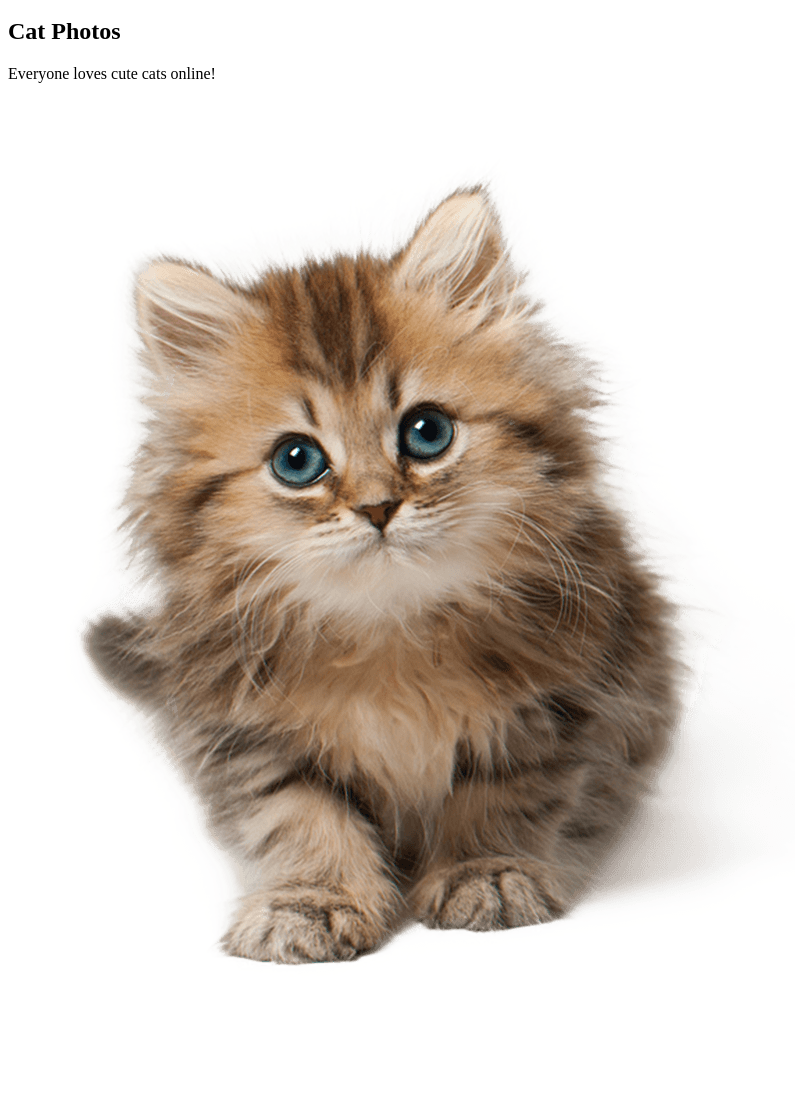
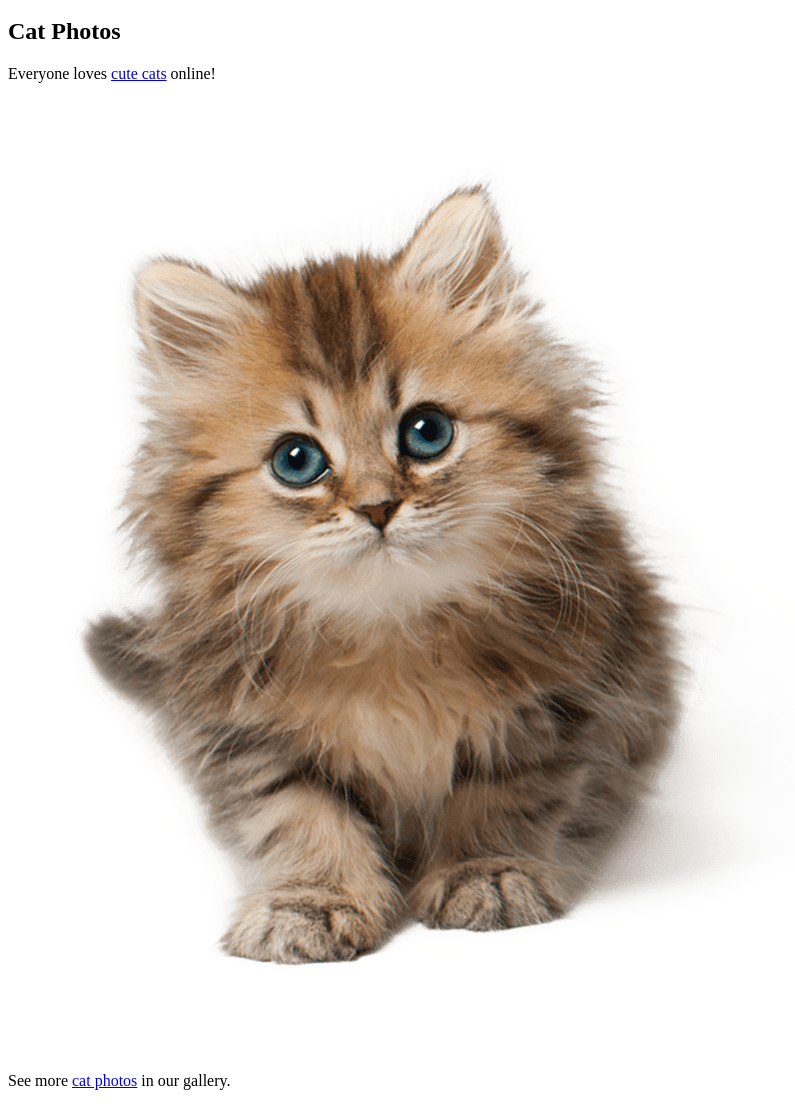
Before and after one commit to caspermartin/caspermartin.github.io, a plain HTML site: page FreeCodeCamp/Project1_CatPhotoApp/index.html in a window 1280 px wide. Shown: the part 48-1154 px from the top of the page, without its empty margins (0-795 px from the left). Before the commit the page ends 1112 px from the top, so only its background shows below. Drawn offline with Linux system fonts and the light colour scheme.

Commit message:
Update CatPhotoApp

```diff
--- a/FreeCodeCamp/Project1_CatPhotoApp/index.html
+++ b/FreeCodeCamp/Project1_CatPhotoApp/index.html
@@ -2,10 +2,28 @@
     <body>
         <main>
             <h1>CatPhotoApp</h1>
-            <h2>Cat Photos</h2>
-            <!-- TODO: Add link to Cat photos-->
-            <p>Everyone loves cute cats online!</p>
-            <img src="cat_img.png"/>
+            <!--The section element helps with SEO-->
+            <!-- Section 1 - Cat Photos-->
+            <section>
+                <h2>Cat Photos</h2>
+                <p>Everyone loves <a href="https://cdn.freecodecamp.org/curriculum/cat-photo-app/running-cats.jpg">cute cats</a> online!</p>
+                <a href="https://freecatphotoapp.com">
+                <img src="cat_img.png" alt="A cute cat."/>
+                </a>
+                <p>See more <a href="https://freecatphotoapp.com" target="_blank">cat photos</a> in our gallery.</p>
+            </section>
+            <!-- Section 2 - Cat Lists-->
+             <section>
+
+             </section>
+            <!-- Section 3 - Cat Form-->
+             <section>
+                <!--The Action attribute: The tells the form what to do with the data on submission-->
+                <form>
+
+                </form>
+
+             </section>
         </main>
     </body>
 </html>
```
